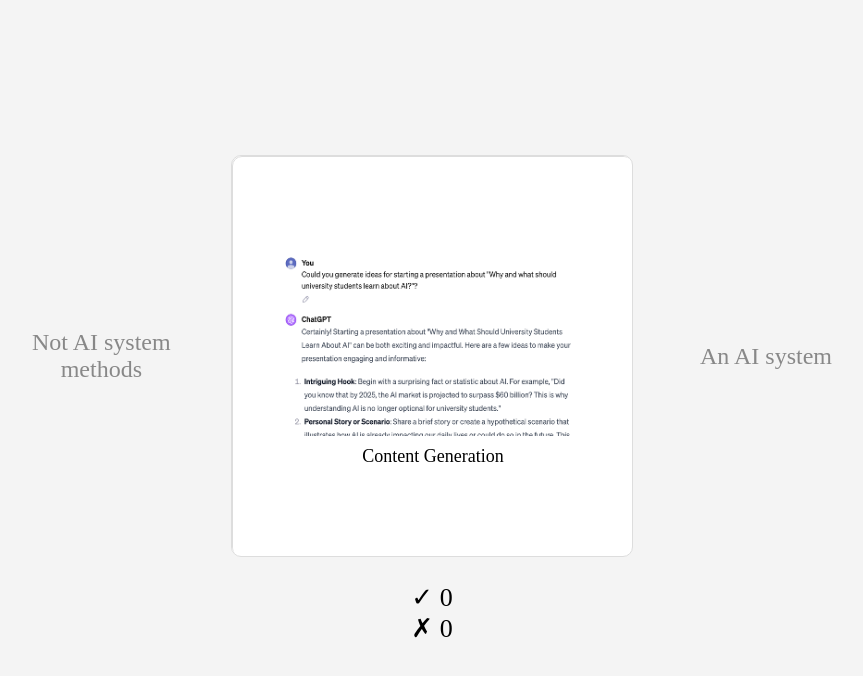
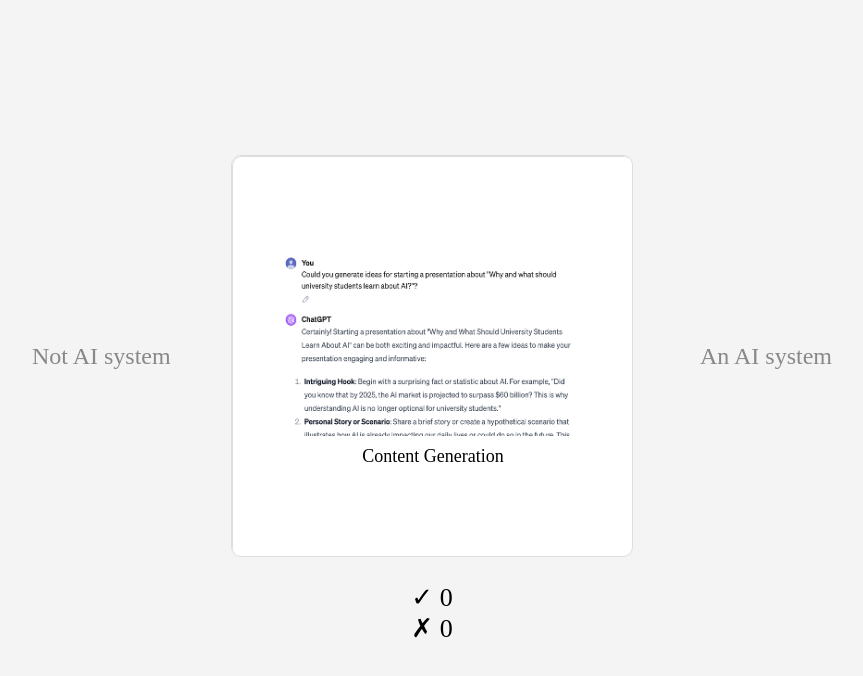
Before and after one commit to ENKISProjekt/AITinder, a plain HTML site: page index.html in a window 1280 px wide. Shown: the whole page, without its empty margins (208-1071 px from the left). Drawn offline with Linux system fonts and the light colour scheme.

Commit message:
Update in the label

```diff
--- a/index.html
+++ b/index.html
@@ -9,7 +9,7 @@
 <body>
     <div class="container">
         <div class="game-container">
-            <div class="label-left">Not AI system <br> methods</div>
+            <div class="label-left">Not AI system </div>
             <div id="game" class="game">
                 <!-- The cards will be dynamically loaded here -->
             </div>
```
